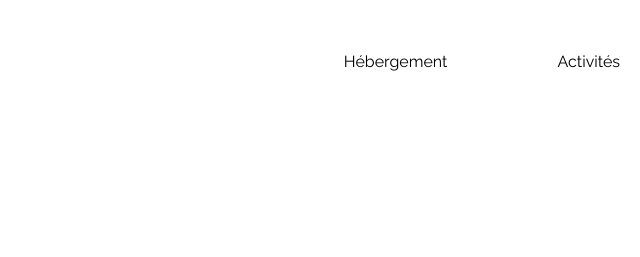
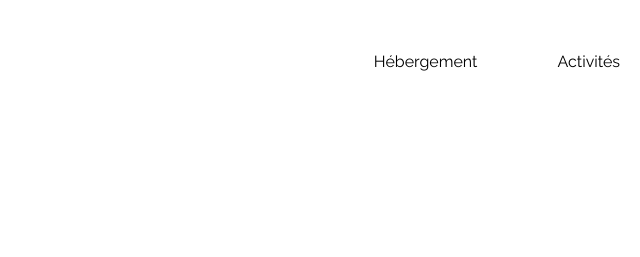
Before and after one commit to mdslasso/booki-projet, a plain HTML site: page index.html in a window 1280 px wide. Shown: the top 257 px of the page, 640-1280 px from the left. Drawn offline with Linux system fonts and the light colour scheme.

Commit message:
modification du nav reduction du gap

```diff
--- a/css/style.css
+++ b/css/style.css
@@ -95,7 +95,7 @@ header nav {
   flex-direction: row;
   flex-wrap: wrap;
   justify-content: space-between;
-  gap: 70px;
+  gap: 40px;
   text-align: center;
 }
 
```
